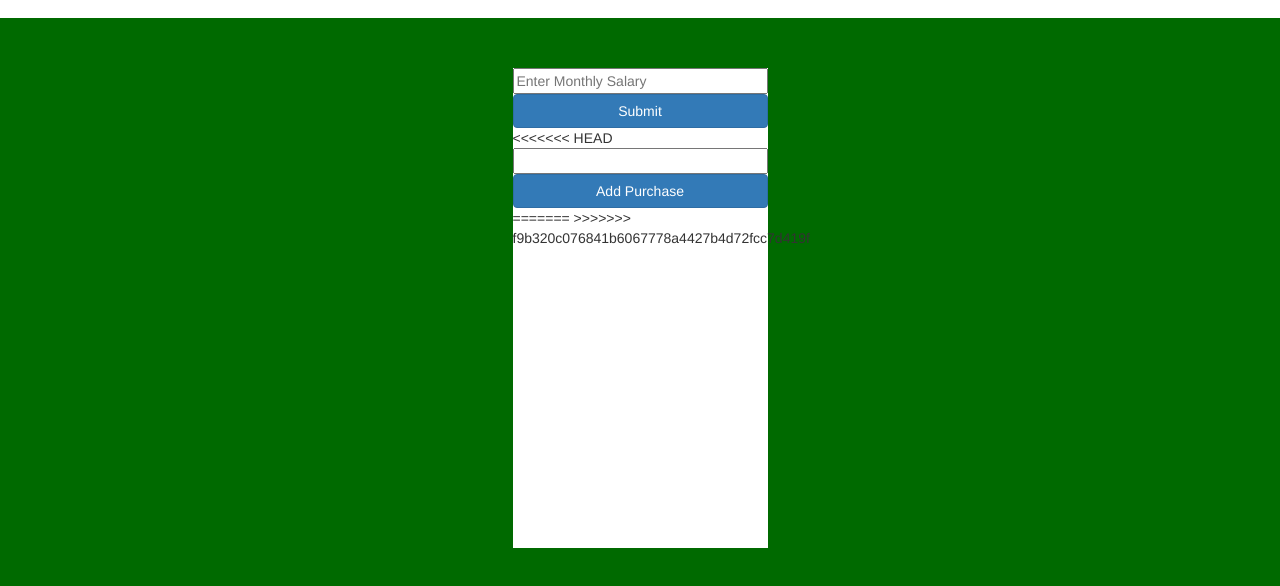
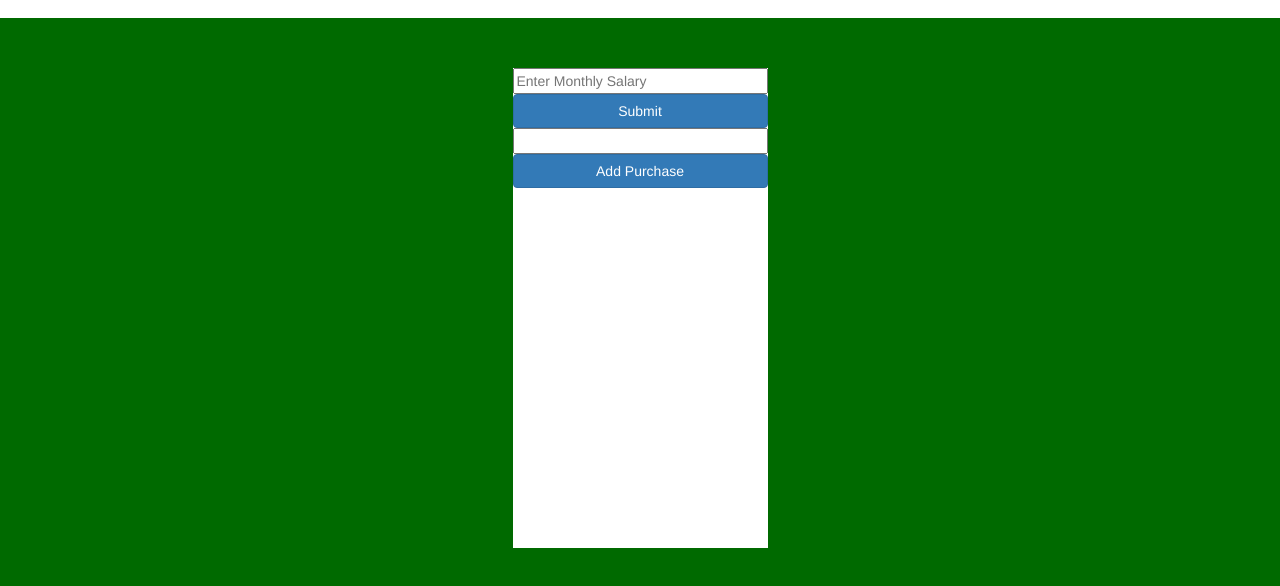
Before and after one commit to j-crawford/creative-project-1, a plain HTML site: page index.html in a window 1280 px wide. Shown: the part 92-678 px from the top of the page. Drawn offline with nearby package versions, Linux system fonts and the light colour scheme.

Commit message:
fixing merge

```diff
--- a/index.html
+++ b/index.html
@@ -19,13 +19,10 @@
              </div>
              <div v-for: items in purchases>
                  <div>{{item}}</div>
-<<<<<<< HEAD
              </div>
              <div id="purchase">
                 <input type="text" uname="purchase" name="p">
                 <button id="addpurchase" class="btn btn-primary">add purchase</button>
-=======
->>>>>>> f9b320c076841b6067778a4427b4d72fcc7d419f
              </div>
          </div>
          <footer></footer>
```
